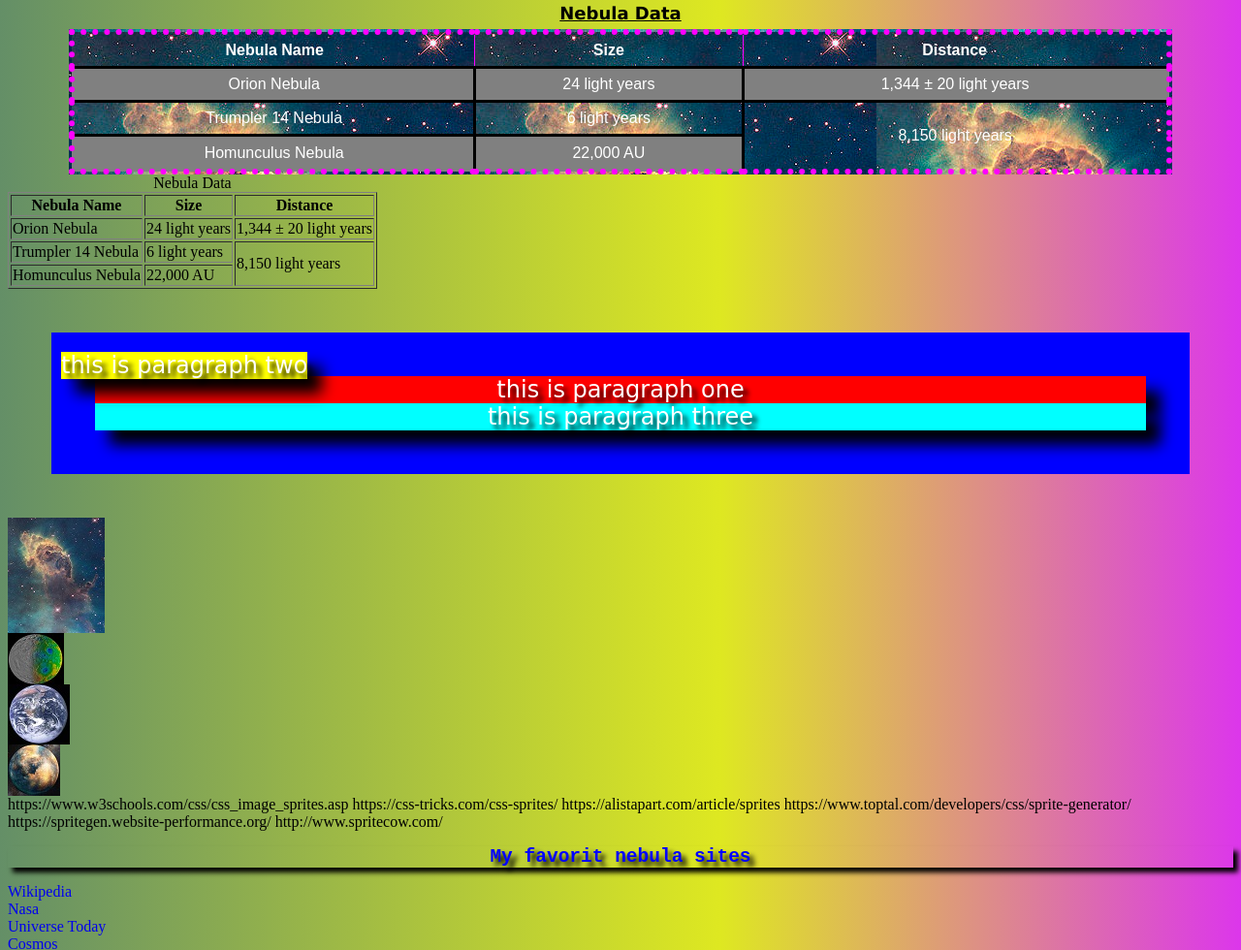
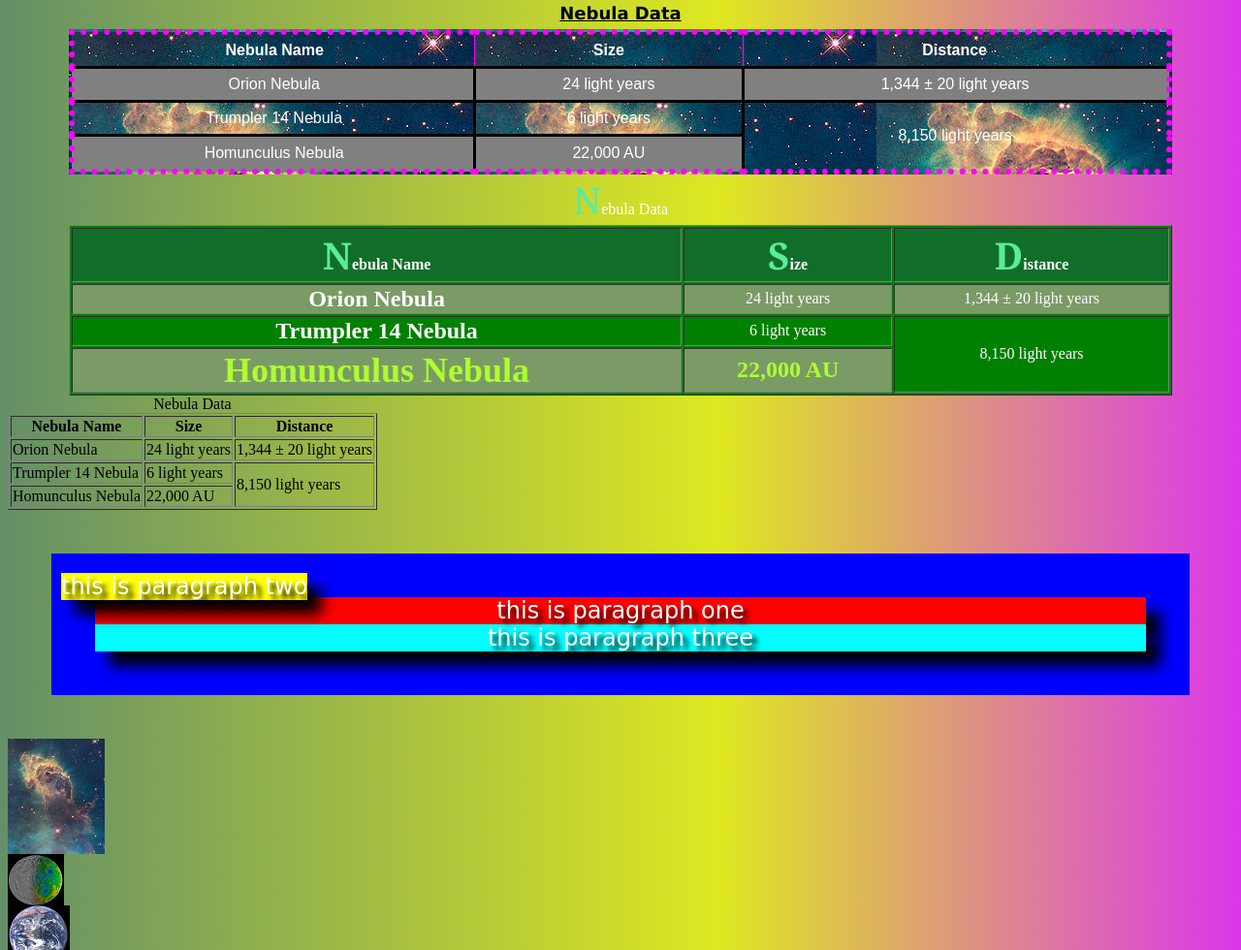
Before and after one commit to msargeant/mattsarg_youtube_tutorial, a plain HTML site: page index.html in a window 1280 px wide. Shown: the part 6191-7171 px from the top of the page at 97% size. Drawn offline with Linux system fonts and the light colour scheme; a web font is replaced by a local one.

Commit message:
78 basic HTML5 CSS3 css pseudo classes

```diff
--- a/css/stylesheet.css
+++ b/css/stylesheet.css
@@ -582,6 +582,47 @@ table#first_table {
   background-color: grey;
 }
 
+#second_table {
+  background-color: green;
+  color: white;
+  width: 90%;
+  margin: auto;
+  text-align: center;
+}
+
+#second_table tr:nth-of-type(even) {
+  background-color: rgb(123, 155, 102);
+}
+
+#second_table tr:first-of-type {
+  background-color: rgb(17, 110, 41);
+}
+
+#second_table th:first-letter {
+  font-size: 2.4em;
+  font-weight: italic;
+  color: rgb(90, 235, 155);
+  font-family: Georgia, serif;
+}
+
+#second_table caption:first-letter{
+  font-size: 2.4em;
+  font-weight: italic;
+  color: rgb(90, 235, 155);
+  font-family: Georgia, serif;
+}
+
+#second_table td:first-child{
+  font-size: 1.5em;
+  font-weight: bold;
+}
+
+#second_table tr:last-child{
+  font-size: 1.5em;
+  font-weight: bold;
+  color: greenyellow;
+}
+
 
 @media only screen and (min-width: 960px) and (max-width: 1260px) {
 
--- a/index.html
+++ b/index.html
@@ -292,7 +292,7 @@
             </tr>
           </table>
 
-          <table border="1" summary="name size and distances of selected nebula clouds">
+          <table id="second_table" border="1" summary="name size and distances of selected nebula clouds">
           <caption>Nebula Data</caption>
             <tr>
               <th scope="nebula name">Nebula Name</th>
@@ -317,6 +317,33 @@
               <td>22,000 AU</td>
             </tr>
           </table>
+
+          <table id="third_table" border="1" summary="name size and distances of selected nebula clouds">
+          <caption>Nebula Data</caption>
+            <tr>
+              <th scope="nebula name">Nebula Name</th>
+              <th scope="size">Size</th>
+              <th scope="distance">Distance</th>
+            </tr>
+
+            <tr>
+              <td>Orion Nebula</td>
+              <td>24 light years</td>
+              <td>1,344 ± 20 light years</td>
+            </tr>
+
+            <tr>
+              <td>Trumpler 14 Nebula</td>
+              <td>6 light years</td>
+              <td rowspan="2">8,150 light years</td>
+            </tr>
+
+            <tr>
+              <td>Homunculus Nebula</td>
+              <td>22,000 AU</td>
+            </tr>
+          </table>
+
 
 <!-- <div id="outer_div1">
   outer div 1
```
